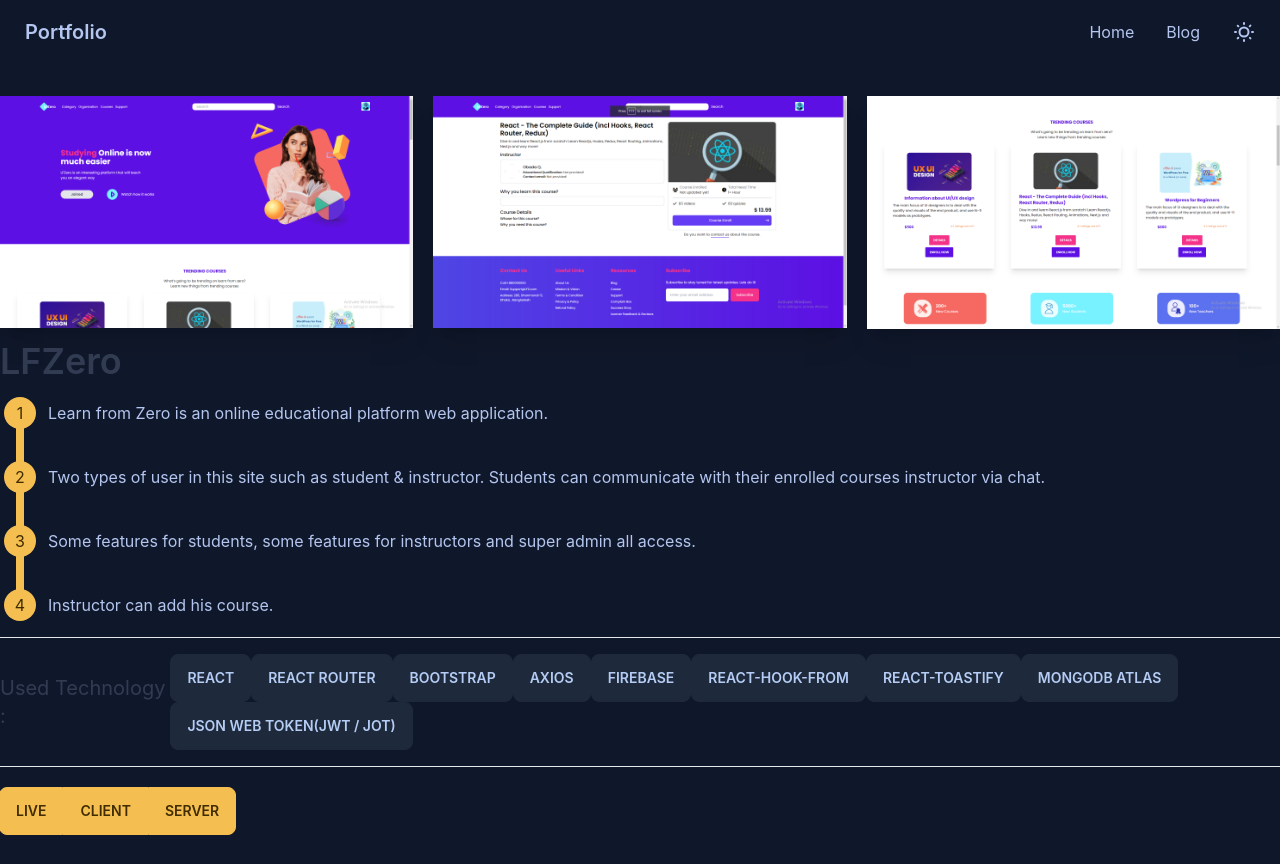
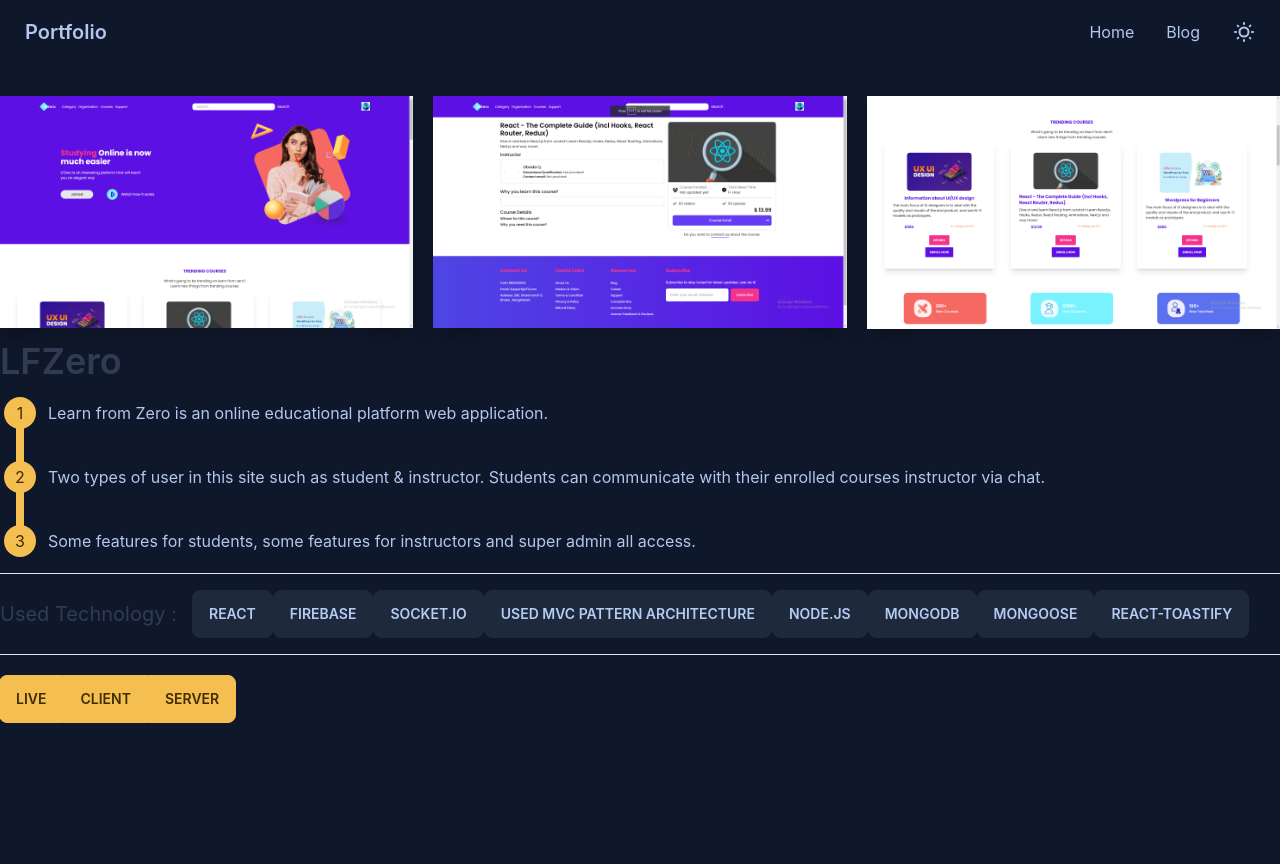
Before and after one commit to amirulislamhridoy/my-protfolio-client, a React (Create React App) app: page /details/1 in a window 1280 px wide. Built offline with nearby package versions, Linux system fonts and the light colour scheme.

Commit message:
change project details

```diff
--- a/src/pages/hook/useProject.js
+++ b/src/pages/hook/useProject.js
@@ -28,9 +28,9 @@
       server:
         "https://github.com/rezainiet/lfzero-server.git",
       description: [
-        "Learn from Zero is an online educational platform web application.", "Two types of user in this site such as student & instructor. Students can communicate with their enrolled courses instructor via chat.", "Some features for students, some features for instructors and super admin all access.", "Instructor can add his course."
+        "Learn from Zero is an online educational platform web application.", "Two types of user in this site such as student & instructor. Students can communicate with their enrolled courses instructor via chat.", "Some features for students, some features for instructors and super admin all access."
       ],
-      usedTechnology: 'React, React Router, Bootstrap, Axios, Firebase,  React-Hook-From, React-Toastify, MongoDB Atlas,  JSON Web Token(JWT / Jot)'
+      usedTechnology: 'React, Firebase, Socket.io, used MVC pattern architecture, Node.js, MongoDB, Mongoose, React-Toastify'
     },
     {
       _id: "2",
@@ -44,7 +44,7 @@
       server:
         "https://github.com/amirulislamhridoy/Royal-Manufacturer-Server.git",
       description: [
-        "Customer can buy tools from Royal Manufacturer.", "It has an Authentication and Authorization for customer.", "The customer can write feedback in review section.", "Admin can add tools and delete tools etc.", "It has email verification system for email password login user."
+        "This is a manufacturer factory website. Any customer can buy from this website for his business or use.", "It has authentication and authorization system. If customer buy from this website he will be used valid quantity.", "Customer can order for buy and then delete or payment.", "Customer order and payment transaction id will be store and show in UI."
       ],
       usedTechnology: 'React, Firebase, React-Helmet, React-Hook,Form, React-slick, React-animation'
     },
@@ -60,7 +60,7 @@
       server:
         "https://github.com/amirulislamhridoy/Bikes-Warehouse-Server.git",
       description: [
-        "A responsive website. Allowing Customers to Create an Account.", "Website has Authentication and Authorization system", "Customer can Order , Buy , Delete.", "Admin can add product and delete product etc ", "Customer can understand easily by loading and toast."
+        "This is online bike sell web application.", "It has an Authentication and Authorization. Authentication systems are email-password, Google and Github login.", "Bike stored on MongoDB using node.js."
       ],
       usedTechnology: 'React, React Router, Bootstrap, Axios, Firebase,  React-Hook-From, React-Toastify, MongoDB Atlas,  JSON Web Token(JWT / Jot)'
     }
```
